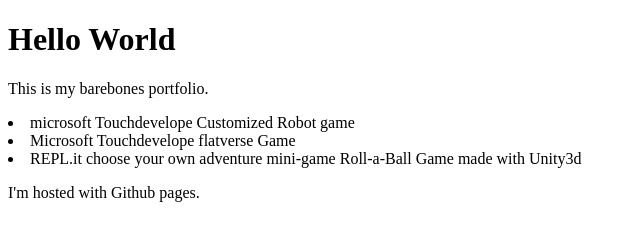
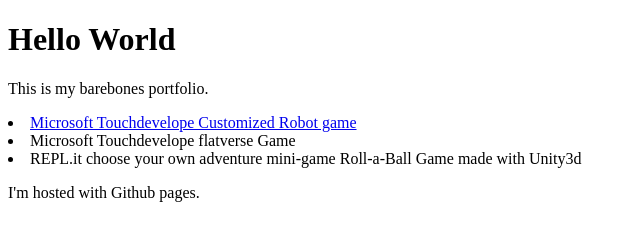
Before and after one commit to Cesar12450/cesar12450.github.com, a plain HTML site: page index.html in a window 1280 px wide. Shown: the whole page, without its empty margins (0-640 px from the left). Drawn offline with Linux system fonts and the light colour scheme.

Commit message:
hyperlink

```diff
--- a/index.html
+++ b/index.html
@@ -4,7 +4,7 @@
 <h1>Hello World</h1>
 <p>This is my barebones portfolio.</p>
 <u1>
-<li>microsoft Touchdevelope Customized Robot game
+<li><a href="https://www.touchdevelop.com/lervao">Microsoft Touchdevelope Customized Robot game</a></li>
 <li>Microsoft Touchdevelope flatverse Game
 <li>REPL.it choose your own adventure mini-game
 <l1>Roll-a-Ball Game made with Unity3d
```
